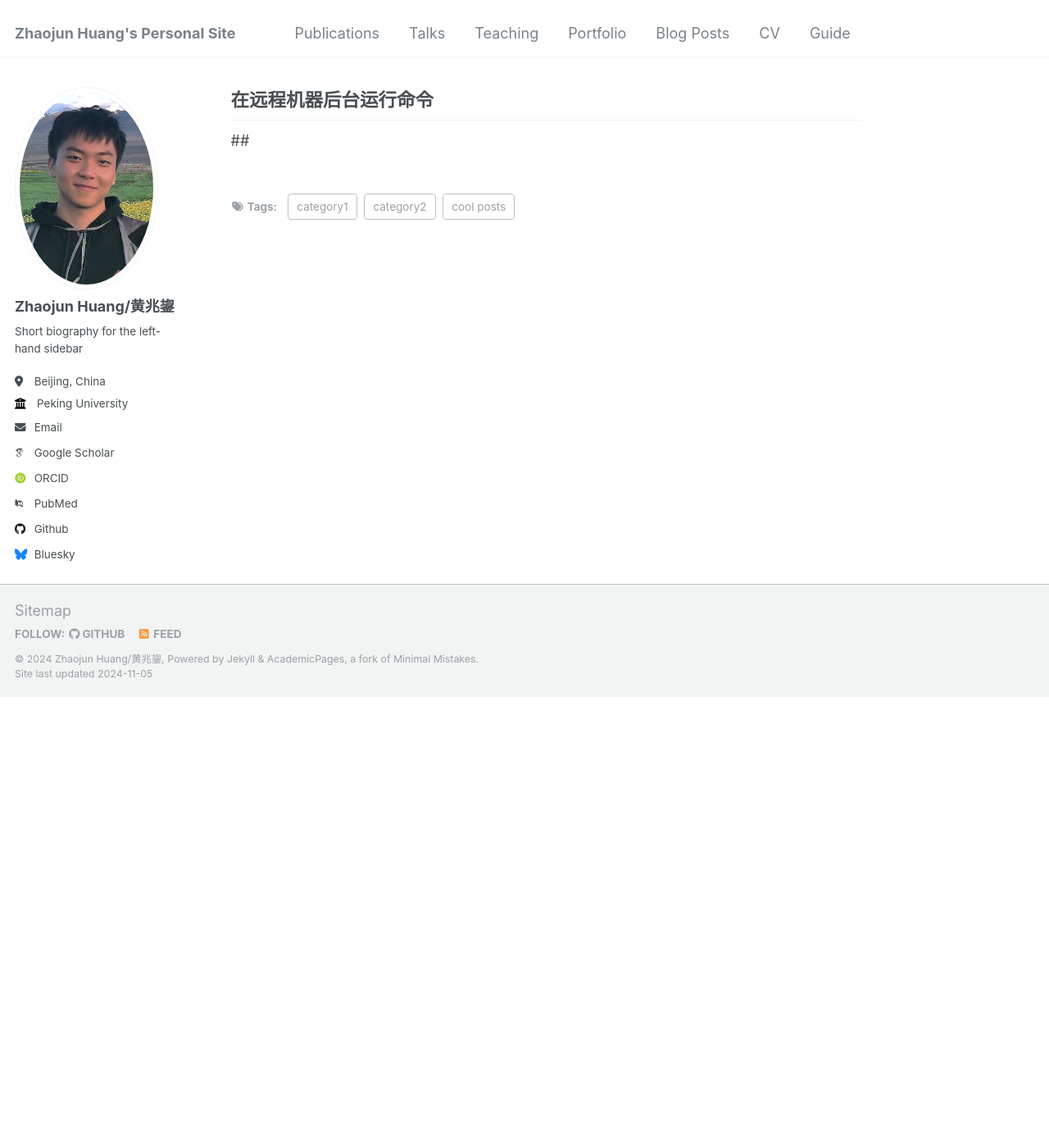
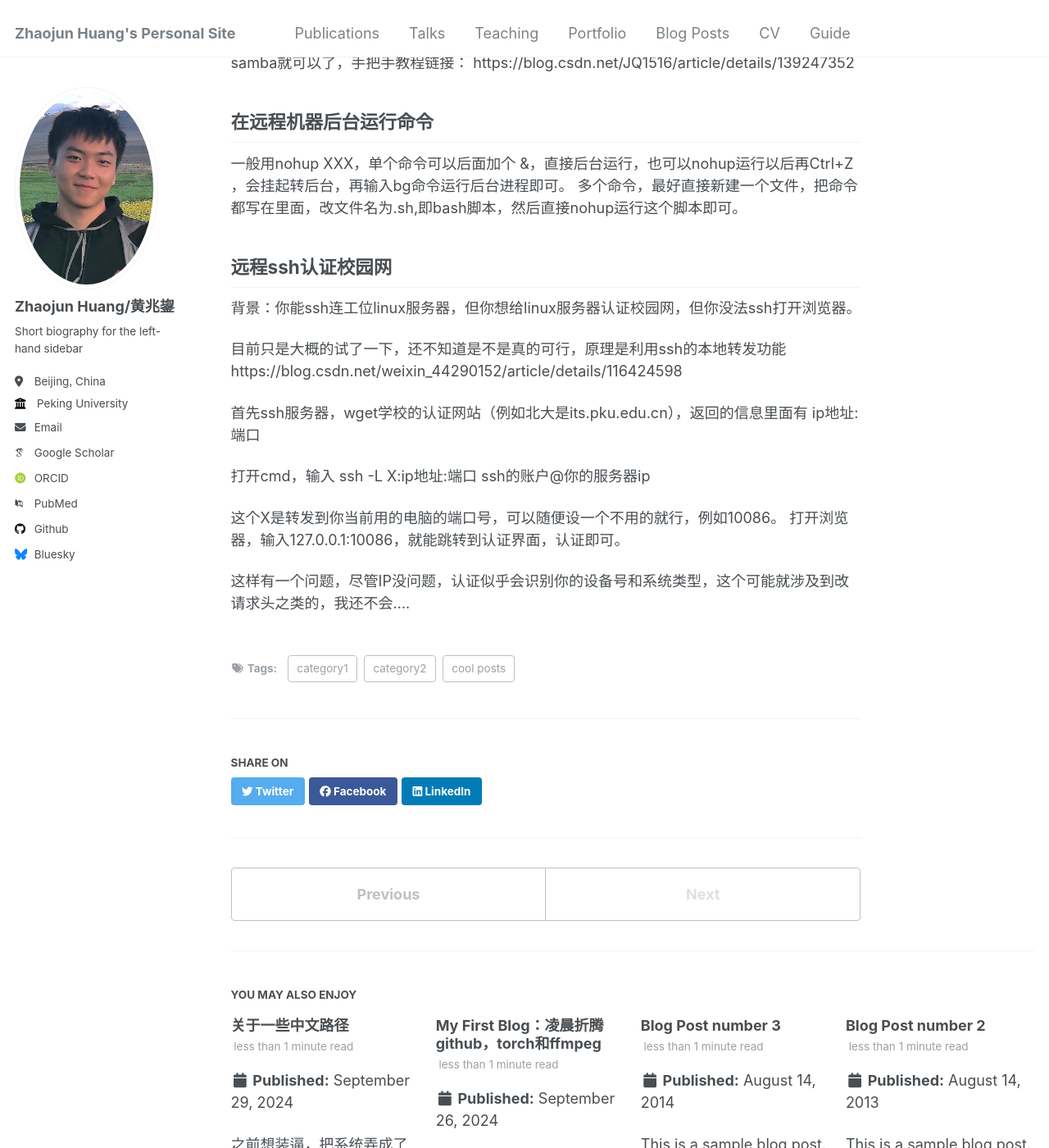
Before and after one commit to BAJimH/BAJimH.github.io, a Jekyll site: the page built from _posts/2024-11-02-ubuntu.md, in a window 1280 px wide and 1400 px high, scrolled down 550 px. Shown: the whole window at 82% size. Built offline with Jekyll 4.4.1, drawn with Linux system fonts in a browser that asks for light colours; some web fonts are replaced; some of the changed text lies outside the part shown.

Commit message:
Update and rename 2024-11-02-ubuntu.md to _posts/2024-11-02-ubuntu.md

```diff
--- a/2024-11-02-ubuntu.md
+++ b/_posts/2024-11-02-ubuntu.md
@@ -21,4 +21,21 @@ https://blog.csdn.net/JQ1516/article/details/139247352
 
 ## 在远程机器后台运行命令
 
-##
+一般用nohup XXX，单个命令可以后面加个 &，直接后台运行，也可以nohup运行以后再Ctrl+Z ，会挂起转后台，再输入bg命令运行后台进程即可。
+多个命令，最好直接新建一个文件，把命令都写在里面，改文件名为.sh,即bash脚本，然后直接nohup运行这个脚本即可。
+
+## 远程ssh认证校园网
+
+背景：你能ssh连工位linux服务器，但你想给linux服务器认证校园网，但你没法ssh打开浏览器。
+
+目前只是大概的试了一下，还不知道是不是真的可行，原理是利用ssh的本地转发功能
+https://blog.csdn.net/weixin_44290152/article/details/116424598
+
+首先ssh服务器，wget学校的认证网站（例如北大是its.pku.edu.cn），返回的信息里面有 ip地址:端口
+
+打开cmd，输入 ssh -L X:ip地址:端口 ssh的账户@你的服务器ip
+
+这个X是转发到你当前用的电脑的端口号，可以随便设一个不用的就行，例如10086。
+打开浏览器，输入127.0.0.1:10086，就能跳转到认证界面，认证即可。
+
+这样有一个问题，尽管IP没问题，认证似乎会识别你的设备号和系统类型，这个可能就涉及到改请求头之类的，我还不会....
```
